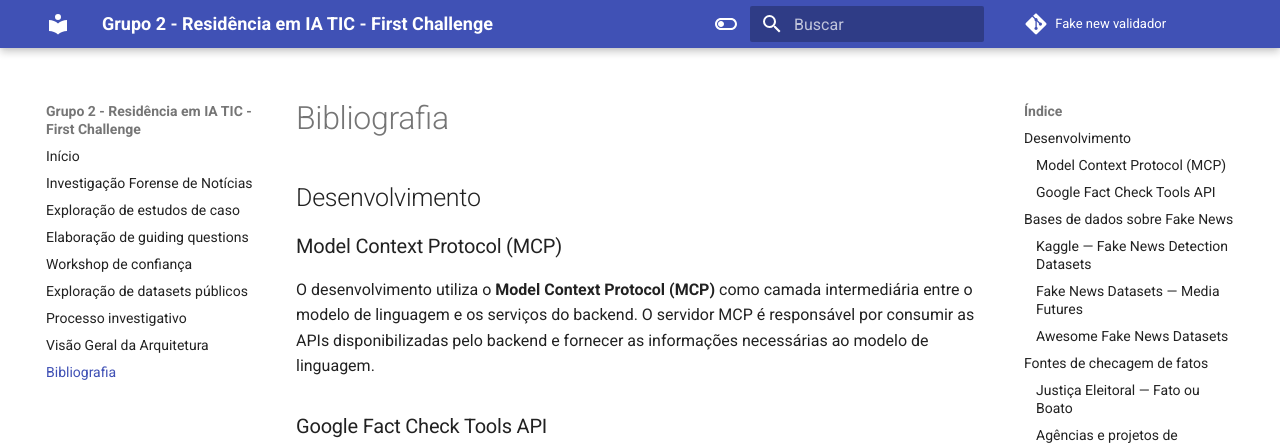
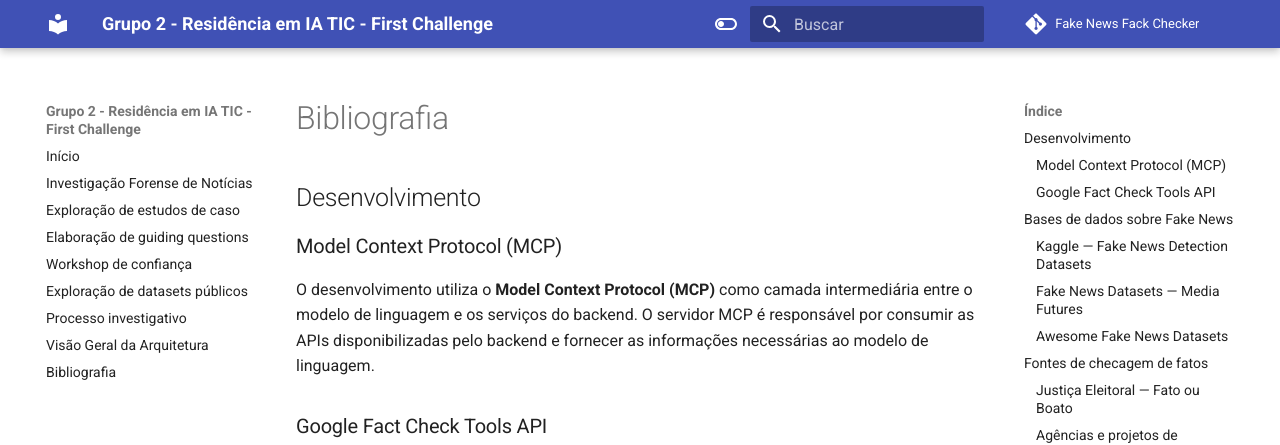
Before and after one commit to arthur-suares/Fake_News_Fact_Checker, an MkDocs documentation site: the page built from docs/bibliografia.md, in a window 1280 px wide. Shown: the top 445 px of the page. Built offline with MkDocs 1.6.1 and Material for MkDocs 9.7.7, drawn with Linux system fonts in a browser that asks for light colours; comment, search, counter and statistics services are not loaded.

Commit message:
[fix]: formatação

```diff
--- a/mkdocs.yml
+++ b/mkdocs.yml
@@ -1,18 +1,18 @@
 site_name: Grupo 2 - Residência em IA TIC - First Challenge
 
-repo_name: "Fake new validador "
+repo_name: "Fake News Fack Checker"
 repo_url: https://github.com/arthur-suares/Fake_News_Fact_Checker/
 
 nav:
-  - Início: index.md
-  - Investigação Forense de Notícias: investigacao-forense-de-noticias.md
-  - Exploração de estudos de caso: exploracao-de-estudos-de-caso.md
-  - Elaboração de guiding questions: elaboracao-de-guiding-questions.md
-  - Workshop de confiança: workshop-de-confianca.md
-  - Exploração de datasets públicos: exploracao-de-datasets-publicos.md
-  - Processo investigativo: processo-investigativo.md
-  - Visão Geral da Arquitetura: visao-geral-arquitetura.md
-  - Bibliografia: bibliografia.md
+  - Início: docs/index.md
+  - Investigação Forense de Notícias: docs/investigacao-forense-de-noticias.md
+  - Exploração de estudos de caso: docs/exploracao-de-estudos-de-caso.md
+  - Elaboração de guiding questions: docs/elaboracao-de-guiding-questions.md
+  - Workshop de confiança: docs/workshop-de-confianca.md
+  - Exploração de datasets públicos: docs/exploracao-de-datasets-publicos.md
+  - Processo investigativo: docs/processo-investigativo.md
+  - Visão Geral da Arquitetura: docs/visao-geral-arquitetura.md
+  - Bibliografia: docs/bibliografia.md
 theme:
   name: material
   language: pt-BR
```
